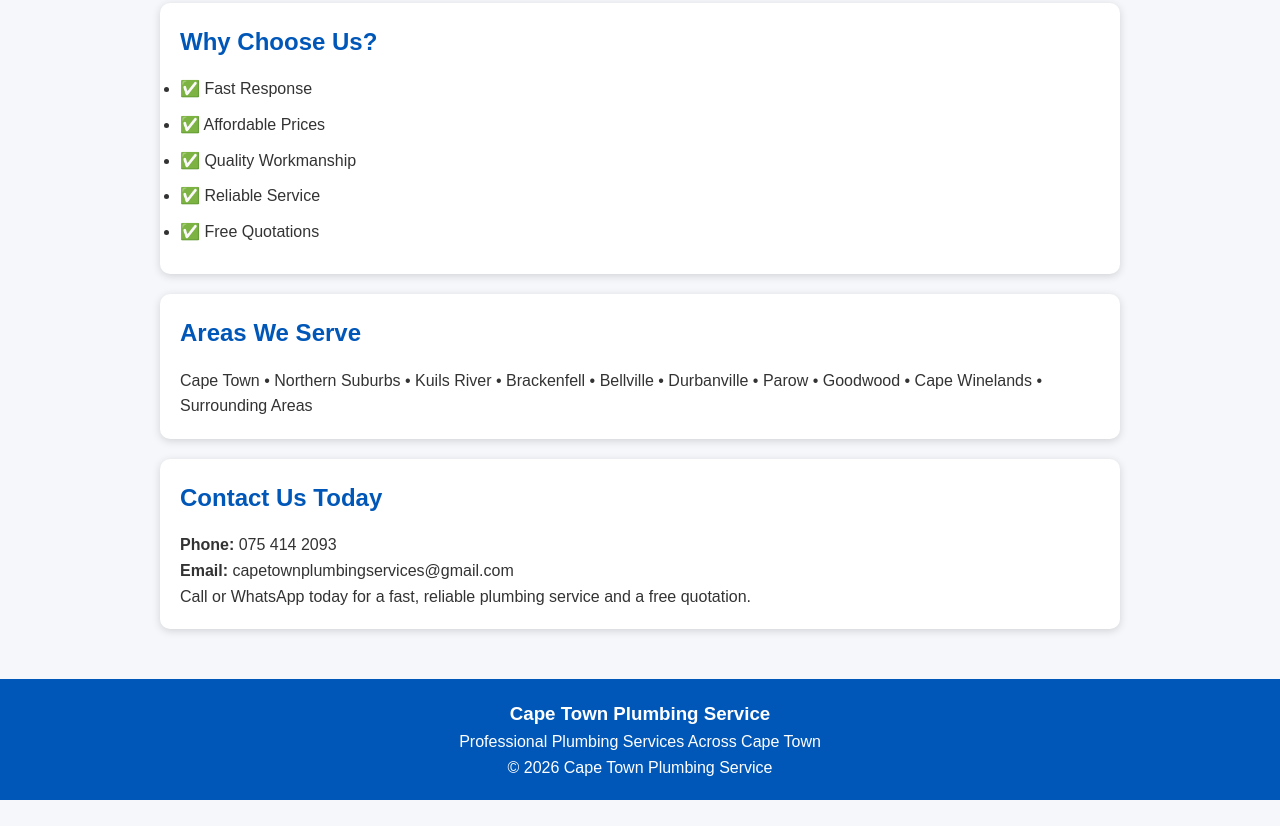
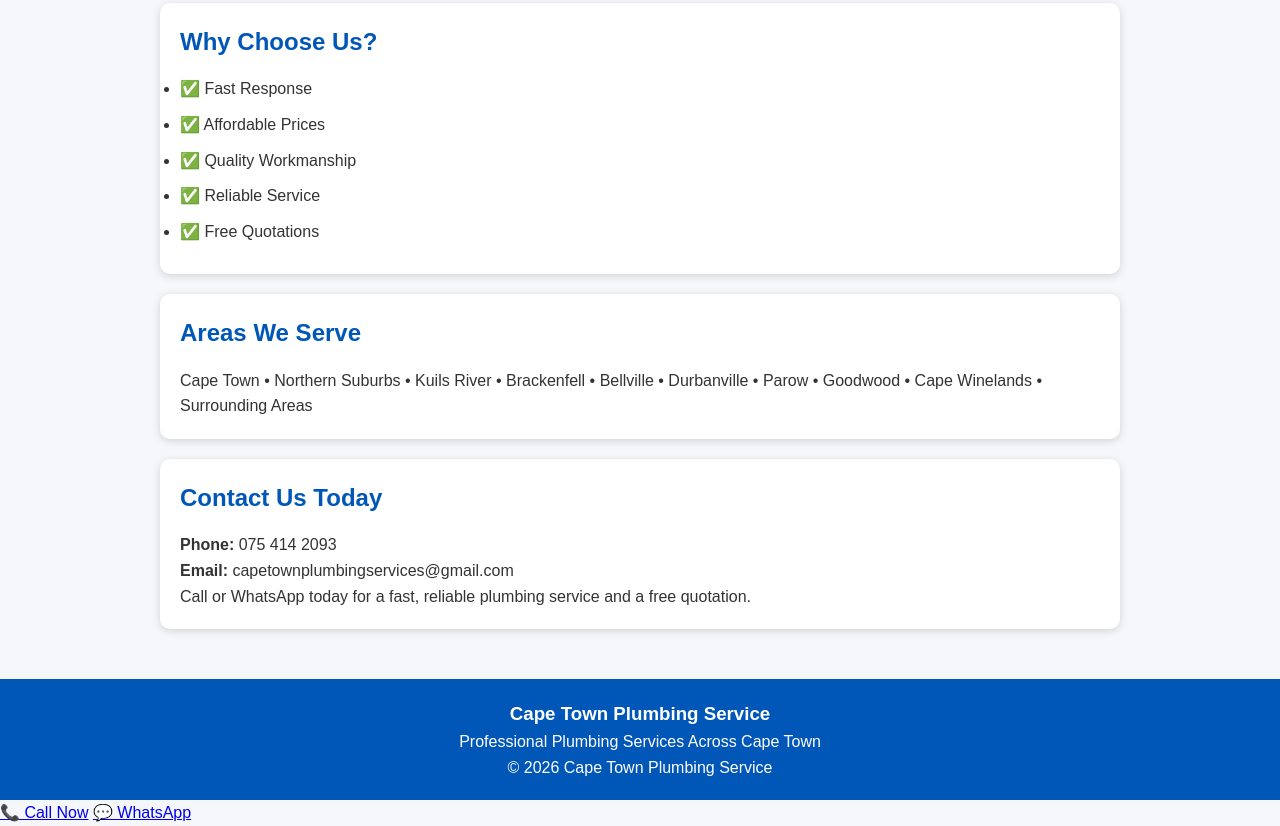
Before and after one commit to capetownplumbingservices/capetownplumbingservices.github.io, a plain HTML site: page index.html in a window 1280 px wide. Shown: the part 1104-1930 px from the top of the page. Before the commit the page ends 1904 px from the top, so only its background shows below. Drawn offline with Linux system fonts and the light colour scheme.

Commit message:
Update index.html

```diff
--- a/index.html
+++ b/index.html
@@ -196,7 +196,10 @@ Cape Town • Northern Suburbs • Kuils River • Brackenfell • Bellville •
 <p>© 2026 Cape Town Plumbing Service</p>
 
 </footer>
-
+<div class="contact-buttons">
+  <a href="tel:0754142093">📞 Call Now</a>
+  <a href="https://wa.me/27754142093">💬 WhatsApp</a>
+</div>
 </body>
 
 </html>
```
